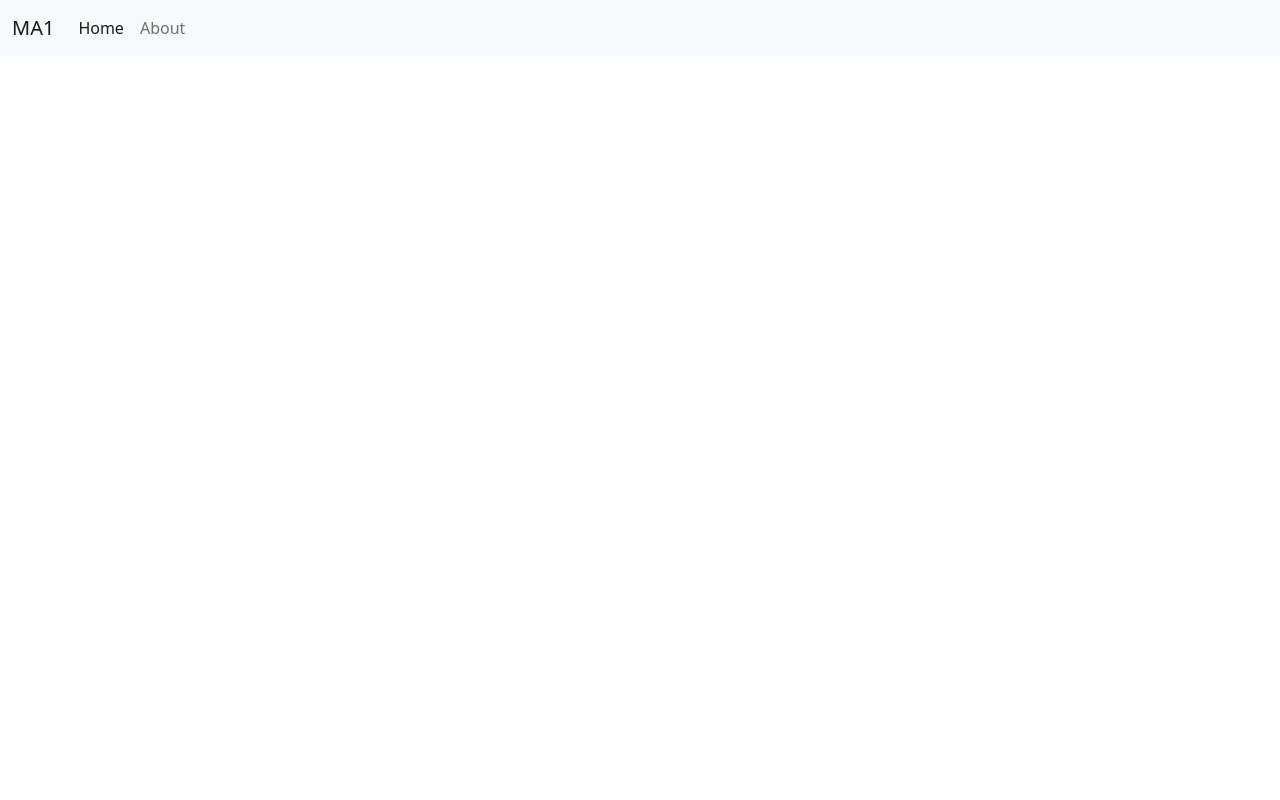
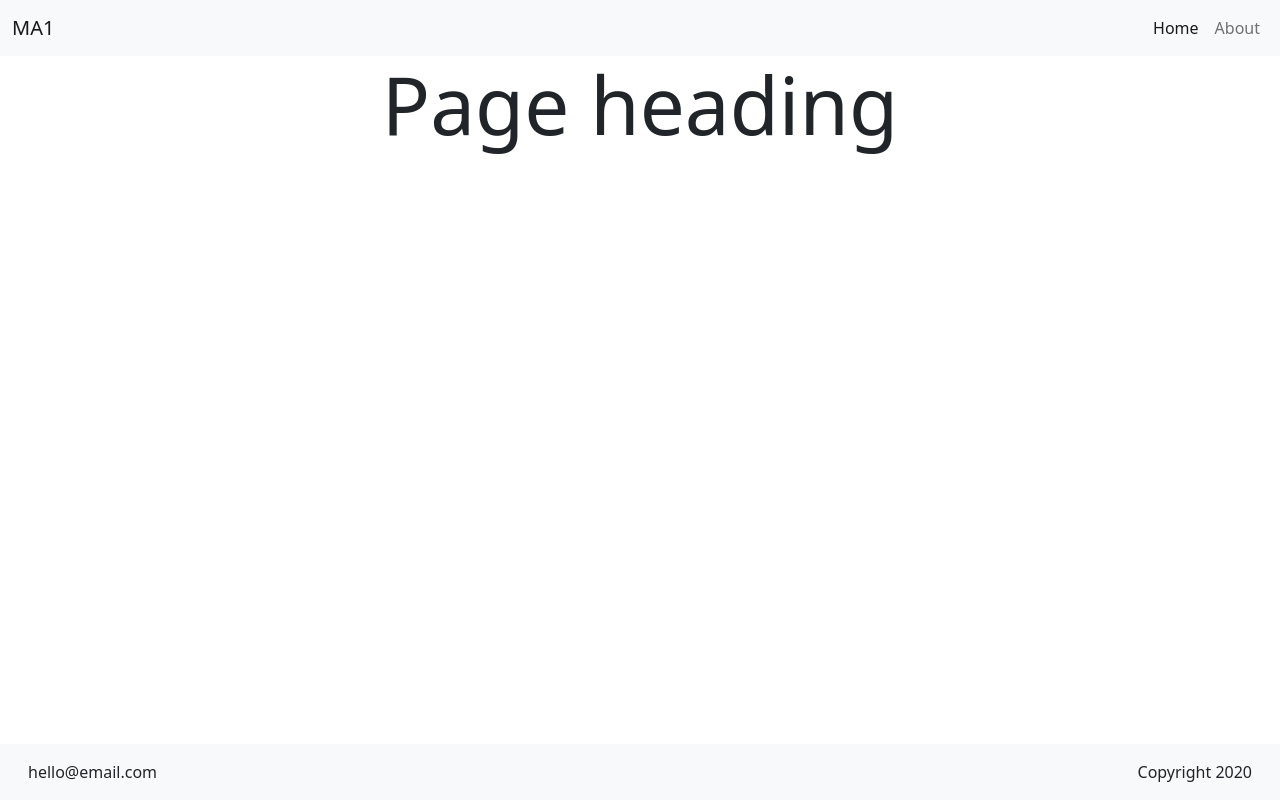
Before and after one commit to Mbr90/bootstrapTest, a plain HTML site: page index.html in a window 1280 px wide. Drawn offline with nearby package versions, Linux system fonts and the light colour scheme.

Commit message:
Update index.html

```diff
--- a/index.html
+++ b/index.html
@@ -1,5 +1,5 @@
 <!DOCTYPE html>
-<html lang="en">
+<html lang="en" class="h-100">
 
 <head>
     <meta charset="UTF-8">
@@ -10,7 +10,7 @@
         integrity="sha384-gH2yIJqKdNHPEq0n4Mqa/HGKIhSkIHeL5AyhkYV8i59U5AR6csBvApHHNl/vI1Bx" crossorigin="anonymous">
 </head>
 
-<body>
+<body class="d-flex flex-column h-100">
     <nav class="navbar navbar-expand-lg bg-light">
         <div class="container-fluid">
             <a class="navbar-brand" href="index.html">MA1</a>
@@ -20,7 +20,7 @@
                 <span class="navbar-toggler-icon"></span>
             </button>
             <div class="collapse navbar-collapse" id="navbarSupportedContent">
-                <ul class="navbar-nav me-auto mb-2 mb-lg-0">
+                <ul class="navbar-nav ms-auto mb-2 mb-lg-0">
                     <li class="nav-item">
                         <a class="nav-link active" aria-current="page" href="index.html">Home</a>
                     </li>
@@ -30,6 +30,28 @@
             </div>
         </div>
     </nav>
+
+
+    <h1 class="display-1 text-center">Page heading</h1>
+
+    <!--
+    <div class="row">
+        <div class="col-md">col-sm</div>
+        <div class="col-md">col-sm</div>
+        <div class="col-md">col-sm</div>
+        <div class="col-md">col-sm</div>
+    </div> -->
+
+
+    <div class="footer mt-auto py-3 bg-light">
+
+        <div class="row mx-0">
+            <div class="col text-start ms-3 ">hello@email.com</div>
+            <div class="col text-end me-3">Copyright 2020</div>
+
+        </div>
+
+    </div>
     <script src="https://cdn.jsdelivr.net/npm/bootstrap@5.2.0/dist/js/bootstrap.bundle.min.js"
         integrity="sha384-A3rJD856KowSb7dwlZdYEkO39Gagi7vIsF0jrRAoQmDKKtQBHUuLZ9AsSv4jD4Xa"
         crossorigin="anonymous"></script>
```
